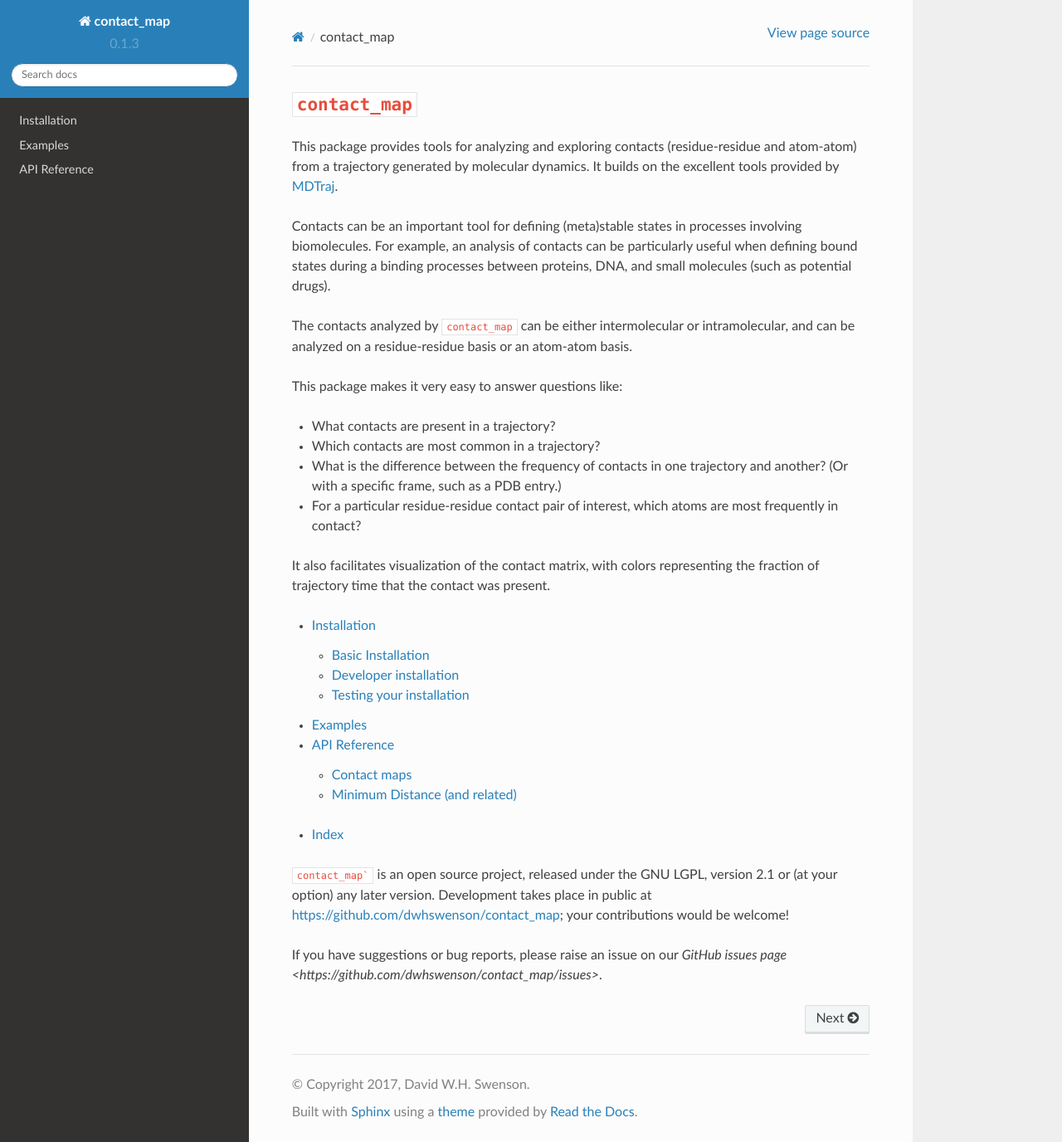
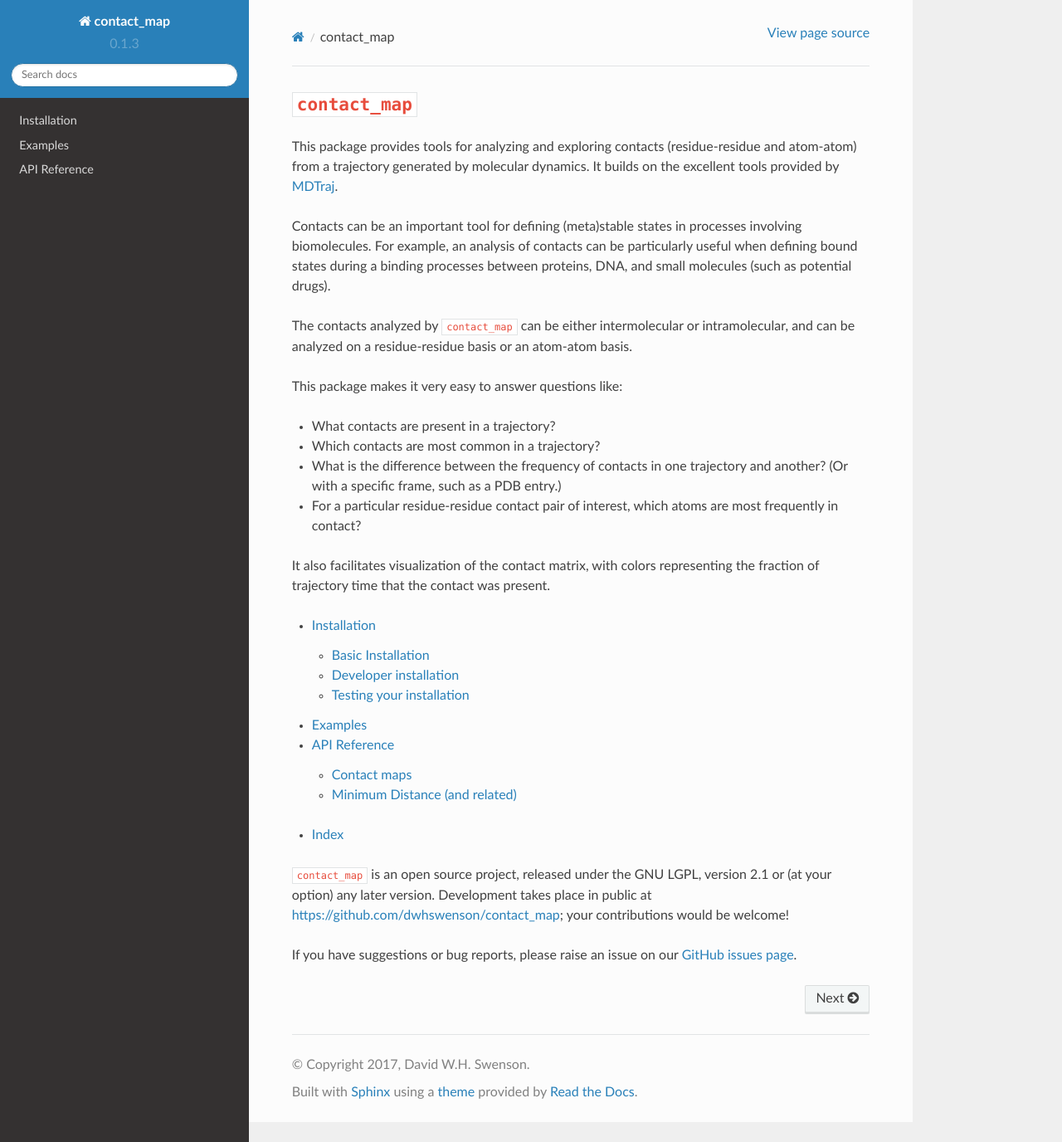
Before and after one commit to dwhswenson/contact_map, a Sphinx documentation site: the page built from docs/index.rst, in a window 1280 px wide and 1376 px high. Shown: the whole window at 83% size. Built offline with Sphinx 7.4.7 and the Read the Docs theme 2.0.0, drawn with Linux system fonts in a browser that asks for light colours.

````diff
--- a/docs/index.rst
+++ b/docs/index.rst
@@ -45,10 +45,10 @@ representing the fraction of trajectory time that the contact was present.
 
 * :ref:`genindex`
 
-``contact_map``` is an open source project, released under the GNU LGPL,
+``contact_map`` is an open source project, released under the GNU LGPL,
 version 2.1 or (at your option) any later version. Development takes place
 in public at https://github.com/dwhswenson/contact_map; your contributions
 would be welcome!
 
 If you have suggestions or bug reports, please raise an issue on our `GitHub
-issues page <https://github.com/dwhswenson/contact_map/issues>`.
+issues page <https://github.com/dwhswenson/contact_map/issues>`_.
````
Also changed, not shown: 2 other files.
